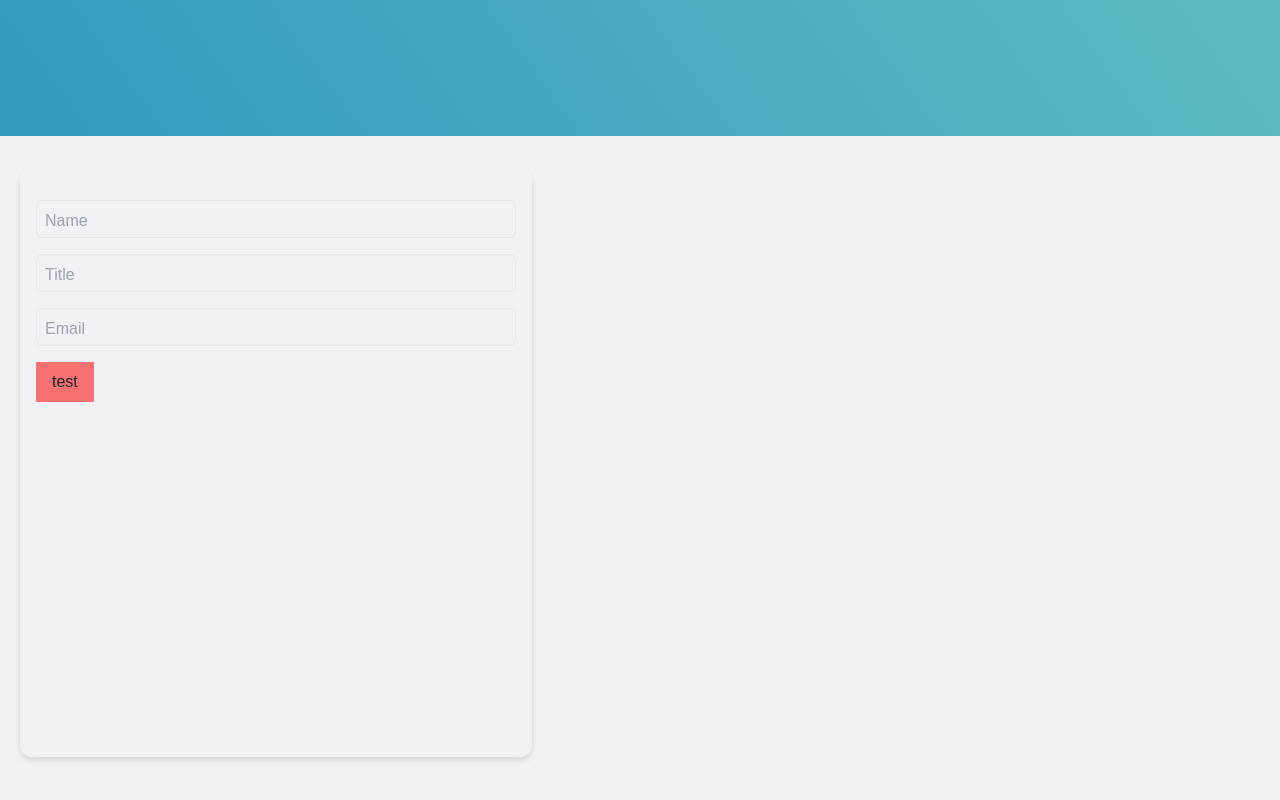
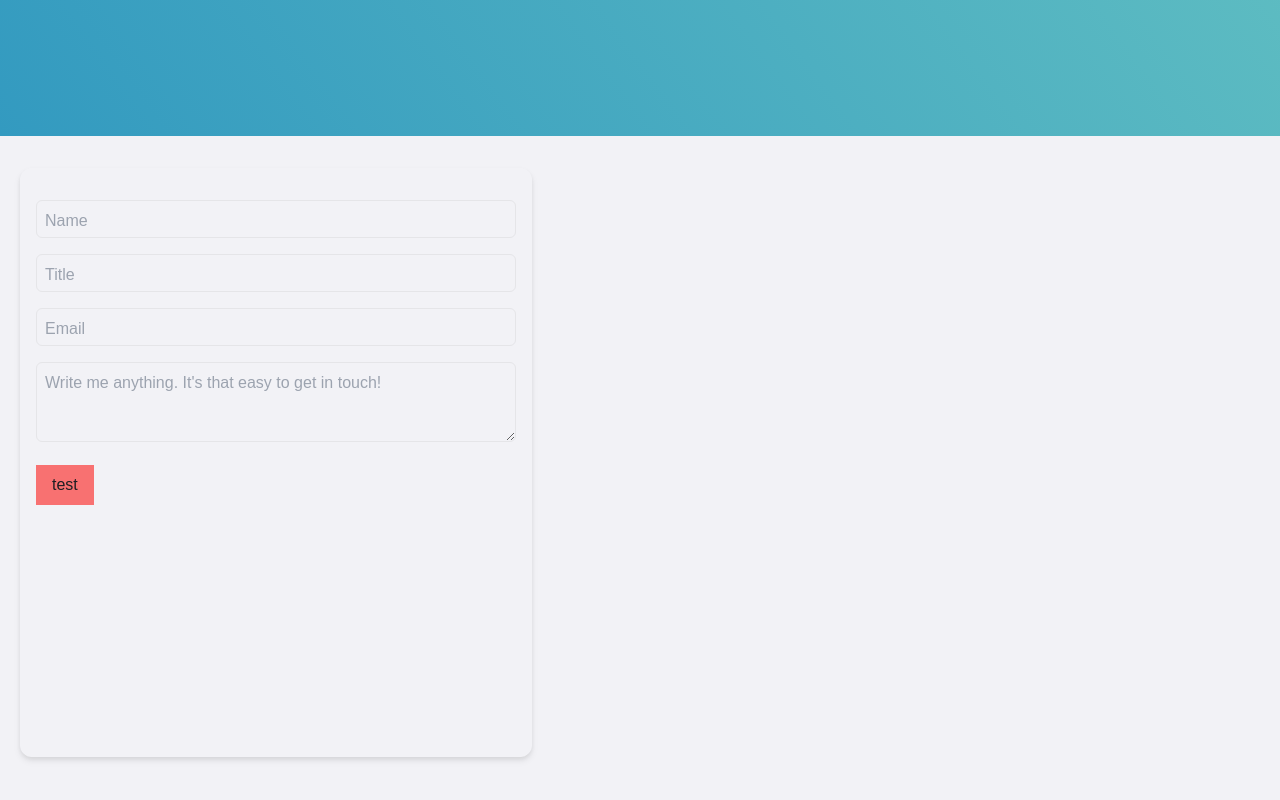
Before and after one commit to qarnayn-dev/qarnayn_portfolio, a Next.js app: page / in a window 1280 px wide. Shown: the part 2906-3706 px from the top of the page. Built offline with nearby package versions, Linux system fonts and the light colour scheme.

Commit message:
ADD - textarea option  in textinputfield

```diff
--- a/components/ContactSection.tsx
+++ b/components/ContactSection.tsx
@@ -14,7 +14,7 @@ const INITIAL_CONTACT: iContactForm = { name: "", email: "", title: "", message:
 const ContactMeForm = () => {
     const [state, dispatch] = useReducer(contactFormReducer, INITIAL_CONTACT);
 
-    function handleInputChange(e: ChangeEvent<HTMLInputElement>) {
+    function handleInputChange(e: ChangeEvent<HTMLInputElement | HTMLTextAreaElement>) {
         dispatch({ type: ActionType.valueUpdate, payload: { keyName: e.currentTarget.name, value: e.currentTarget.value } });
     }
 
@@ -27,6 +27,7 @@ const ContactMeForm = () => {
             <TextInputField title='Name' inputKeyName="name" value={state.name} onChange={handleInputChange} />
             <TextInputField title='Title' inputKeyName="title" value={state.title} onChange={handleInputChange} />
             <TextInputField title='Email' inputKeyName="email" value={state.email} onChange={handleInputChange} />
+            <TextInputField title='Message' hintText="Write me anything. It's that easy to get in touch!" inputKeyName="message" value={state.message} onChange={handleInputChange} useTextArea/>
             <button className='bg-red-400 px-4 py-2' onClick={()=>checkForState()}>test</button>
         </div>
     )
@@ -36,7 +37,7 @@ interface iTextInputField{
     inputKeyName: string,
     title: string,
     value: string,
-    onChange: (e: ChangeEvent<HTMLInputElement>) => void,
+    onChange: (e: ChangeEvent<HTMLInputElement | HTMLTextAreaElement >) => void,
     hintText?: string,
     labelId?: string,
     useTextArea?: boolean,
@@ -46,7 +47,9 @@ const TextInputField = (props:iTextInputField) => {
     const [isFocus, setIsFocus] = useState(false);
     const shouldOnTop = useMemo(() => {
         return (!isFocus && props.value.length === 0)
-    }, [isFocus, props.value.length===0]);
+    }, [isFocus, props.value.length === 0]);
+
+    const inputBoxCN: string = "w-full px-2 pt-2 pb-1 bg-transparent border-[1px] border-themed-gray-t2 rounded-md outline-none focus:outline-offset-0 focus:duration-500 ease-out-circ focus:outline-primary-t2 focus:border-transparent";
 
     return (
         <div className='relative group mb-4'>
@@ -59,13 +62,24 @@ const TextInputField = (props:iTextInputField) => {
                     opacity:  shouldOnTop? 0: 1,
                 }}
                 className='bg-themed-gray-base text-themed-gray-t7 absolute top-0 left-0 px-1 group-focus-within:text-primary-base group-focus-within:font-medium'>{props.title}</motion.label>
+            {!props.useTextArea ?
             <input
                 name={props.inputKeyName}
-                placeholder={isFocus?"": props.hintText?? props.title}
-                onFocus={()=>setIsFocus(true)}
+                placeholder={isFocus ? "" : props.hintText ?? props.title}
+                onFocus={() => setIsFocus(true)}
                 onBlur={() => setIsFocus(false)}
-                onChange={(e)=>props.onChange(e)}
-                className='w-full px-2 pt-2 pb-1 bg-transparent border-[1px] border-themed-gray-t2 rounded-md outline-none focus:outline-offset-0 focus:duration-500 ease-out-circ focus:outline-primary-t2 focus:border-transparent'/>
+                onChange={(e) => props.onChange(e)}
+                className={`${inputBoxCN}`} />
+            : <textarea
+                name={props.inputKeyName}
+                placeholder={isFocus ? "" : props.hintText ?? props.title}
+                onFocus={() => setIsFocus(true)}
+                onBlur={() => setIsFocus(false)}
+                onChange={(e) => props.onChange(e)}
+                className={`${inputBoxCN} h-20`} />
+            }
+
+
         </div>
     )
  }
```
